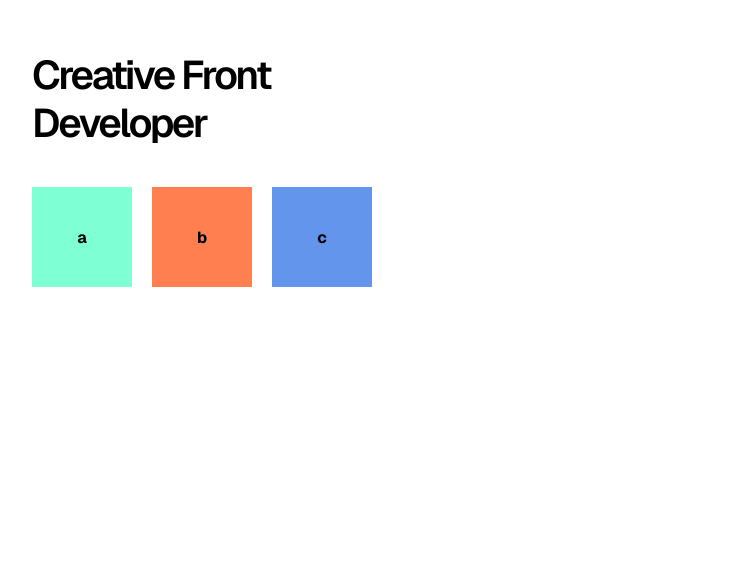
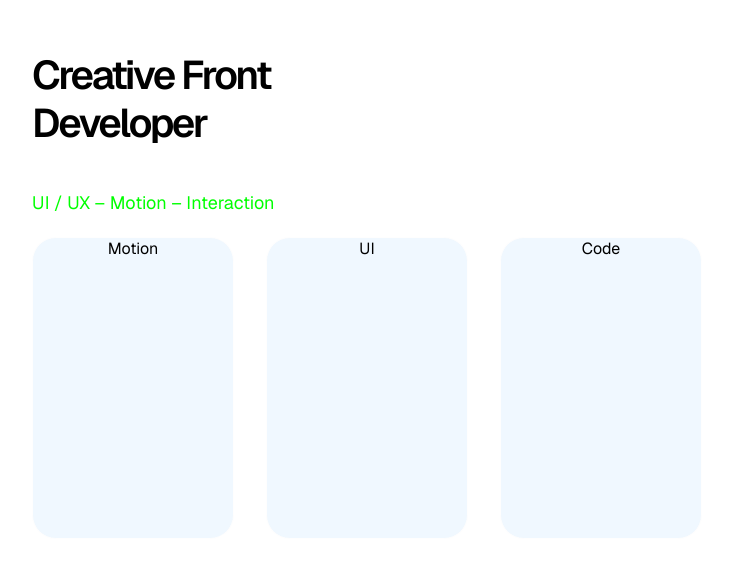
Before and after one commit to Adman59/Portfolio, a Next.js app: page / in a window 1280 px wide. Shown: the part 190-766 px from the top of the page, without its empty margins (288-1020 px from the left). Built offline with nearby package versions, Linux system fonts and the light colour scheme.

Commit message:
trainning to gsap and css modules - test hero

```diff
--- a/src/app/page.module.css
+++ b/src/app/page.module.css
@@ -52,7 +52,6 @@
   font-size: 18px;
   line-height: 32px;
   text-wrap: balance;
-  color: var(--text-secondary);
 }
 
 .intro a {
--- a/src/components/Hero/Hero.module.scss
+++ b/src/components/Hero/Hero.module.scss
@@ -5,6 +5,10 @@
 .title {
   font-size: 3rem;
   margin-bottom: 40px;
+}
+
+.subtitle {
+  color: lime;
 }
 
 .boxes {
@@ -32,4 +36,37 @@
   &.c {
     background-color: cornflowerblue;
   }
+
+  &.d {
+    background-color: rgb(203, 117, 200);
+  }
+
+  &.e {
+    background-color: rgb(234, 164, 51);
+  }
+
+  &.f {
+    background-color: rgb(34, 209, 233);
+  }
 }
+
+.circle {
+  width: 100px;
+  height: 100px;
+  background-color: chartreuse;
+}
+
+.cards {
+  display: flex;
+  gap: 2rem;
+
+  .card {
+    width: 200px;
+    height: 300px;
+    border-radius: 24px;
+    background-color: aliceblue;
+    border: 1px solid #fefefe;
+    align-items: center;
+    text-align: center;
+  }
+}
--- a/src/components/Hero/Hero.tsx
+++ b/src/components/Hero/Hero.tsx
@@ -5,32 +5,39 @@ import gsap from 'gsap';
 import styles from './Hero.module.scss';
 
 export default function Hero() {
-  const titleRef = useRef<HTMLHeadingElement>(null);
   const containerRef = useRef<HTMLDivElement>(null);
 
   useEffect(() => {
     const ctx = gsap.context(() => {
-      if (!titleRef.current) return;
-
       const tl = gsap.timeline();
 
-      tl.from(titleRef.current, {
-        y: 60,
+      tl.from(`.${styles.title}`, {
+        y: 40,
         opacity: 0,
         duration: 0.8,
         ease: 'power3.out',
-      });
-
-      tl.from(
-        `.${styles.box}`,
+      })
+      .from(
+        `.${styles.subtitle}`,
+        {
+          y: 20,
+          opacity: 0,
+          duration: 0.6,
+          ease: 'power3.out',
+        },
+        '-=0.4'
+      )
+      .from(
+        `.${styles.card}`,
         {
           y: 40,
           opacity: 0,
+          scale: 0.95,
+          duration: 0.8,
+          ease: 'power3.out',
           stagger: 0.15,
-          duration: 0.6,
-          ease: 'power2.out',
         },
-        '-=0.2'
+        '-=0.3'
       );
     }, containerRef);
 
@@ -39,14 +46,18 @@ export default function Hero() {
 
   return (
     <section ref={containerRef} className={styles.hero}>
-      <h1 ref={titleRef} className={styles.title}>
+      <h1 className={styles.title}>
         Creative Front Developer
       </h1>
 
-      <div className={styles.boxes}>
-        <div className={`${styles.box} ${styles.a}`}>a</div>
-        <div className={`${styles.box} ${styles.b}`}>b</div>
-        <div className={`${styles.box} ${styles.c}`}>c</div>
+      <p className={styles.subtitle}>
+        UI / UX – Motion – Interaction
+      </p>
+
+      <div className={styles.cards}>
+        <div className={styles.card}>Motion</div>
+        <div className={styles.card}>UI</div>
+        <div className={styles.card}>Code</div>
       </div>
     </section>
   );
```
